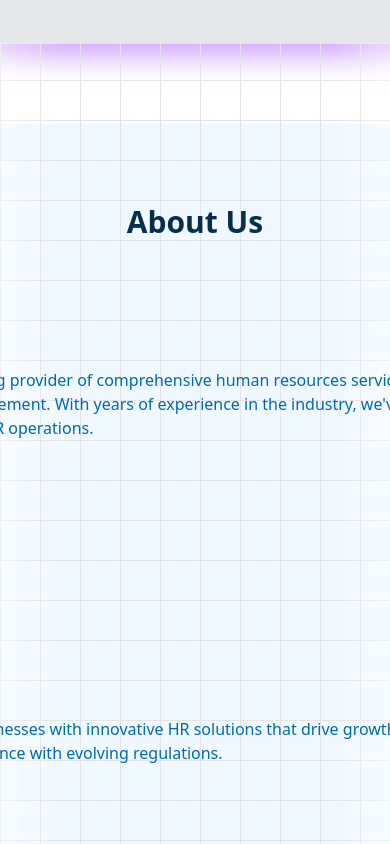
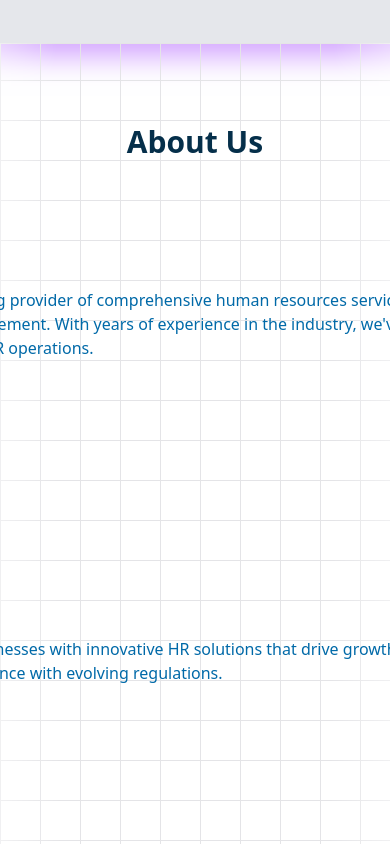
Before and after one commit to abhaykantmishra/bizmate-website, a Next.js app: page / in a window 390 px wide. Shown: the part 4840-5684 px from the top of the page. Built offline with nearby package versions, Linux system fonts and the light colour scheme.

Commit message:
style: Update AboutUs section styling for improved layout and responsiveness

```diff
--- a/src/app/(home)/AboutUs.jsx
+++ b/src/app/(home)/AboutUs.jsx
@@ -20,8 +20,8 @@ const aboutContent = [
 
 export function AboutUs() {
     return (
-        <section className="py-20 bg-sky-50">
-        <div className="container">
+        <section className="my-20">
+        <div className="container mx-auto">
           <h2 className="text-3xl sticky font-bold text-sky-950 mb-12 text-center">About Us</h2>
           <StickyScroll content={aboutContent} />
         </div>
```
